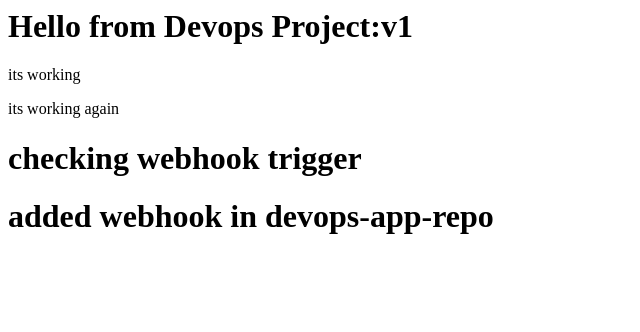
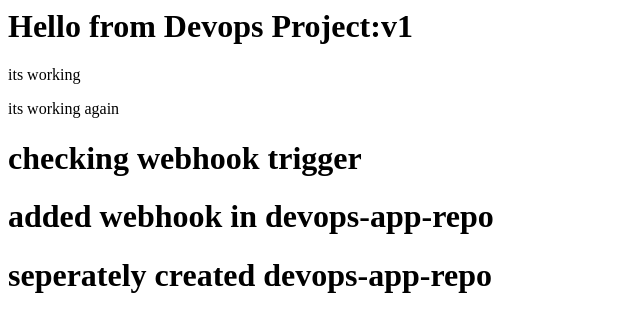
Before and after one commit to chakri8991/devops-app-repo, a plain HTML site: page app/index.html in a window 1280 px wide. Shown: the whole page, without its empty margins (0-640 px from the left). Drawn offline with Linux system fonts and the light colour scheme.

Commit message:
Add heading for separately created devops-app-repo

```diff
--- a/app/index.html
+++ b/app/index.html
@@ -3,3 +3,4 @@
 <p>its working again</p>
 <h1>checking webhook trigger</h1>
 <h1>added webhook in devops-app-repo</h1>
+<h1>seperately created devops-app-repo</h1>
```
